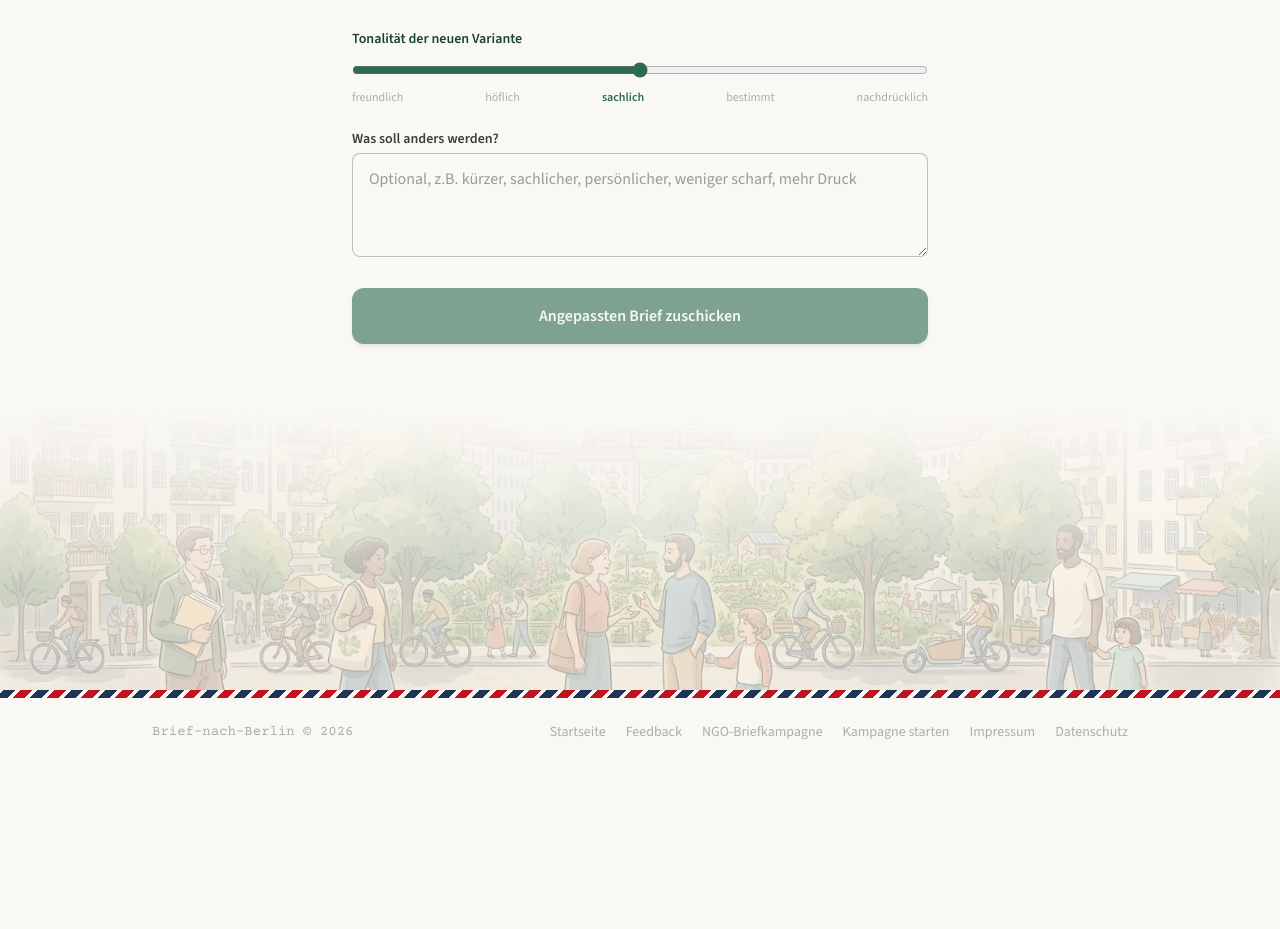
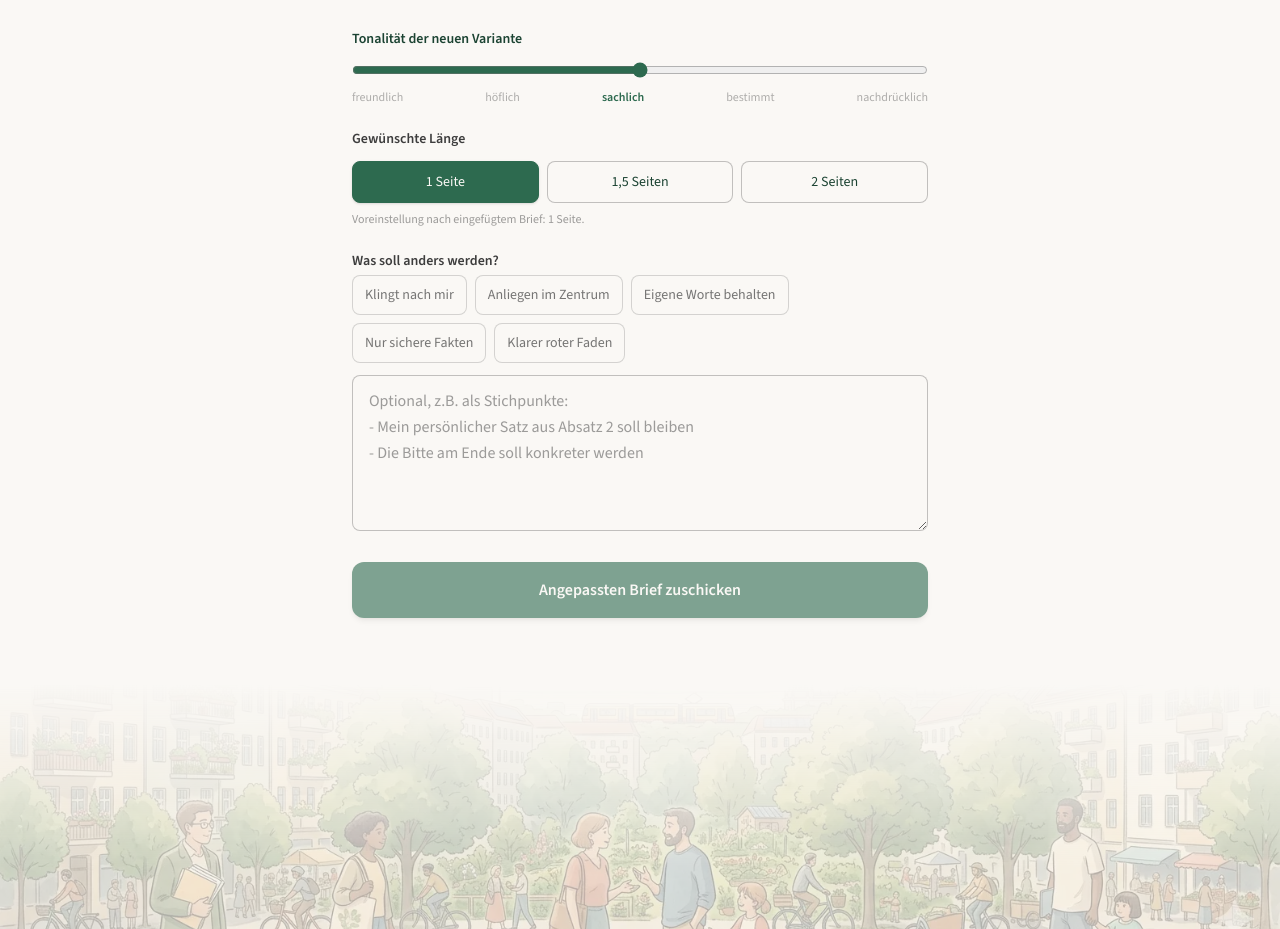
Before and after one commit to tholo91/brief-nach-berlin, a Next.js app in the folder web/: page /brief/anpassen in a window 1280 px wide. Shown: the part 800-1729 px from the top of the page. Before the commit the page ends 1566 px from the top, so only its background shows below. Built offline with nearby package versions, Linux system fonts and the light colour scheme.

Commit message:
Add brief variant length and outcome controls

```diff
--- a/web/src/app/(site)/brief/anpassen/VariantForm.tsx
+++ b/web/src/app/(site)/brief/anpassen/VariantForm.tsx
@@ -3,10 +3,23 @@
 import { useEffect, useMemo, useState, type FormEvent } from "react";
 import { useRouter } from "next/navigation";
 import { setPendingLetterVariantSubmission } from "@/lib/client/letterVariantSubmission";
+import {
+  DEFAULT_LETTER_LENGTH,
+  LETTER_LENGTHS,
+  letterLengthFromWordCount,
+  type LetterLength,
+} from "@/lib/config";
 
 const MIN_LETTER_LENGTH = 500;
 const SUCCESS_HANDOFF_DELAY_MS = 1500;
 const TONE_LABELS = ["freundlich", "höflich", "sachlich", "bestimmt", "nachdrücklich"] as const;
+const CHANGE_PRESETS = [
+  { label: "Klingt nach mir", text: "Der Brief soll mehr nach mir klingen und weniger wie eine Vorlage." },
+  { label: "Anliegen im Zentrum", text: "Mein eigentliches Anliegen soll im Mittelpunkt stehen." },
+  { label: "Eigene Worte behalten", text: "Gute eigene Formulierungen aus dem Original sollen erhalten bleiben." },
+  { label: "Nur sichere Fakten", text: "Bitte nur sichere Fakten verwenden und keine neuen Details ergänzen." },
+  { label: "Klarer roter Faden", text: "Der Brief soll einen klaren roten Faden haben: Anlass, Begründung, Bitte." },
+] as const;
 
 type SubmitState = "idle" | "sending";
 
@@ -17,6 +30,10 @@ function isValidEmail(value: string): boolean {
 function parseToneLevel(value: string | null): number | undefined {
   const parsed = Number(value);
   return Number.isInteger(parsed) && parsed >= 1 && parsed <= 5 ? parsed : undefined;
+}
+
+function countWords(text: string): number {
+  return text.trim().split(/\s+/).filter(Boolean).length;
 }
 
 function variantDataFromHash(): { email: string; originalToneLevel?: number } {
@@ -35,6 +52,8 @@ export function VariantForm() {
   const [originalLetter, setOriginalLetter] = useState("");
   const [toneLevel, setToneLevel] = useState(3);
   const [originalToneLevel, setOriginalToneLevel] = useState<number | undefined>();
+  const [letterLength, setLetterLength] = useState<LetterLength>(DEFAULT_LETTER_LENGTH);
+  const [letterLengthTouched, setLetterLengthTouched] = useState(false);
   const [changeRequest, setChangeRequest] = useState("");
   const [submitState, setSubmitState] = useState<SubmitState>("idle");
   const [touchedSubmit, setTouchedSubmit] = useState(false);
@@ -55,6 +74,13 @@ export function VariantForm() {
   }, []);
 
   const trimmedLetter = originalLetter.trim();
+  const originalWordCount = useMemo(() => countWords(trimmedLetter), [trimmedLetter]);
+
+  useEffect(() => {
+    if (letterLengthTouched) return;
+    setLetterLength(letterLengthFromWordCount(originalWordCount));
+  }, [letterLengthTouched, originalWordCount]);
+
   const emailError = touchedSubmit && !isValidEmail(email)
     ? "Bitte gib eine gültige E-Mail-Adresse ein."
     : null;
@@ -65,8 +91,8 @@ export function VariantForm() {
     () =>
       trimmedLetter.length < MIN_LETTER_LENGTH
         ? `${trimmedLetter.length} von mind. ${MIN_LETTER_LENGTH} Zeichen`
-        : `${trimmedLetter.length} Zeichen`,
-    [trimmedLetter.length]
+        : `${originalWordCount} Wörter, ${trimmedLetter.length} Zeichen`,
+    [originalWordCount, trimmedLetter.length]
   );
   const canSubmit =
     isValidEmail(email) &&
@@ -85,6 +111,7 @@ export function VariantForm() {
       originalLetter: trimmedLetter,
       toneLevel,
       originalToneLevel,
+      letterLength,
       changeRequest: changeRequest.trim() || undefined,
     };
 
@@ -92,6 +119,21 @@ export function VariantForm() {
     setPendingLetterVariantSubmission(submission);
     await new Promise((resolve) => setTimeout(resolve, SUCCESS_HANDOFF_DELAY_MS));
     router.push("/brief/anpassen/erfolg");
+  }
+
+  function toggleChangePreset(text: string) {
+    setChangeRequest((current) => {
+      const bullet = `- ${text}`;
+      const lines = current
+        .split(/\r?\n/)
+        .map((line) => line.trim())
+        .filter(Boolean);
+
+      if (lines.includes(bullet)) {
+        return lines.filter((line) => line !== bullet).join("\n");
+      }
+      return [...lines, bullet].join("\n");
+    });
   }
 
   const inputClassName = (hasError: boolean) =>
@@ -123,6 +165,7 @@ export function VariantForm() {
           inputMode="email"
           value={email}
           onChange={(event) => setEmail(event.target.value)}
+          onInput={(event) => setEmail(event.currentTarget.value)}
           placeholder="deine@email.de"
           disabled={submitState === "sending"}
           className={inputClassName(Boolean(emailError))}
@@ -147,6 +190,7 @@ export function VariantForm() {
           id="variant-letter"
           value={originalLetter}
           onChange={(event) => setOriginalLetter(event.target.value)}
+          onInput={(event) => setOriginalLetter(event.currentTarget.value)}
           rows={12}
           placeholder="Füge hier den ganzen Briefentwurf aus deiner E-Mail ein."
           disabled={submitState === "sending"}
@@ -200,15 +244,71 @@ export function VariantForm() {
       </div>
 
       <div>
+        <label className="block font-body text-sm font-semibold text-warmgrau mb-3">
+          Gewünschte Länge
+        </label>
+        <div className="flex gap-2">
+          {(["1", "1.5", "2"] as LetterLength[]).map((len) => {
+            const isActive = letterLength === len;
+            return (
+              <button
+                key={len}
+                type="button"
+                onClick={() => {
+                  setLetterLength(len);
+                  setLetterLengthTouched(true);
+                }}
+                disabled={submitState === "sending"}
+                className={[
+                  "flex-1 rounded-lg border py-2.5 font-body text-sm transition-all disabled:cursor-not-allowed",
+                  isActive
+                    ? "border-waldgruen bg-waldgruen text-creme shadow-sm"
+                    : "border-warmgrau/30 bg-creme text-waldgruen-dark hover:border-waldgruen/50",
+                ].join(" ")}
+              >
+                {LETTER_LENGTHS[len].label}
+              </button>
+            );
+          })}
+        </div>
+        <p className="mt-2 text-xs text-warmgrau/50">
+          Voreinstellung nach eingefügtem Brief: {LETTER_LENGTHS[letterLength].label}.
+        </p>
+      </div>
+
+      <div>
         <label htmlFor="variant-change" className="block font-body text-sm font-semibold text-warmgrau mb-1">
           Was soll anders werden?
         </label>
+        <div className="mb-3 flex flex-wrap gap-2">
+          {CHANGE_PRESETS.map((preset) => {
+            const isActive = changeRequest.includes(preset.text);
+            return (
+              <button
+                key={preset.label}
+                type="button"
+                onClick={() => toggleChangePreset(preset.text)}
+                disabled={submitState === "sending"}
+                className={[
+                  "inline-flex min-h-[40px] items-center justify-center rounded-lg px-3 py-2 font-body text-sm transition-all disabled:cursor-not-allowed",
+                  isActive
+                    ? "bg-waldgruen text-creme font-semibold shadow-sm"
+                    : "border border-warmgrau/20 bg-creme/60 text-warmgrau/70 hover:border-warmgrau/40 hover:text-warmgrau",
+                ].join(" ")}
+                aria-pressed={isActive}
+              >
+                {preset.label}
+              </button>
+            );
+          })}
+        </div>
         <textarea
           id="variant-change"
           value={changeRequest}
           onChange={(event) => setChangeRequest(event.target.value)}
-          rows={3}
-          placeholder="Optional, z.B. kürzer, sachlicher, persönlicher, weniger scharf, mehr Druck"
+          onInput={(event) => setChangeRequest(event.currentTarget.value)}
+          rows={5}
+          placeholder={"Optional, z.B. als Stichpunkte:\n- Mein persönlicher Satz aus Absatz 2 soll bleiben\n- Die Bitte am Ende soll konkreter werden"}
           disabled={submitState === "sending"}
           className={[
             inputClassName(false),
--- a/web/src/app/api/generate-letter-variant/route.ts
+++ b/web/src/app/api/generate-letter-variant/route.ts
@@ -65,6 +65,7 @@ export async function POST(req: NextRequest) {
       originalLetter: data.originalLetter,
       toneLevel: data.toneLevel,
       originalToneLevel: data.originalToneLevel,
+      letterLength: data.letterLength,
       changeRequest: data.changeRequest,
     });
 
--- a/web/src/app/debug/page.tsx
+++ b/web/src/app/debug/page.tsx
@@ -32,7 +32,8 @@ function formatVariant(d: LetterVariantDebugPayload): string {
     `Original tonality    ${d.originalToneLevel ?? "—"} (${d.originalToneLabel})`,
     `Requested tonality   ${d.requestedToneLevel} (${d.requestedToneLabel})`,
     `Original letter      ${d.originalLetterWordCount} words, ${d.originalLetterLength} chars`,
-    `Variant word count   ${d.wordCount}`,
+    `Letter length        ${d.letterLengthKey} (${d.letterLengthMin}–${d.letterLengthMax} Wörter)`,
+    `Variant word count   ${d.wordCount} ${d.wordCountInRange ? "OK" : "OUT OF RANGE"}`,
     `Change request       ${d.changeRequestLength} chars`,
     `Model                ${d.model}`,
     `Temperature          ${d.temperature}`,
--- a/web/src/lib/client/letterVariantSubmission.ts
+++ b/web/src/lib/client/letterVariantSubmission.ts
@@ -5,6 +5,7 @@ export interface PendingLetterVariantSubmission {
   originalLetter: string;
   toneLevel: number;
   originalToneLevel?: number;
+  letterLength?: "1" | "1.5" | "2";
   changeRequest?: string;
 }
 
--- a/web/src/lib/config.ts
+++ b/web/src/lib/config.ts
@@ -28,6 +28,18 @@ export const LETTER_LENGTHS = {
 
 export type LetterLength = keyof typeof LETTER_LENGTHS;
 export const DEFAULT_LETTER_LENGTH: LetterLength = "1";
+
+const LETTER_LENGTH_ORDER: LetterLength[] = ["1", "1.5", "2"];
+
+export function letterLengthFromWordCount(wordCount: number): LetterLength {
+  return LETTER_LENGTH_ORDER.reduce((closest, current) => {
+    const closestTarget = (LETTER_LENGTHS[closest].min + LETTER_LENGTHS[closest].max) / 2;
+    const currentTarget = (LETTER_LENGTHS[current].min + LETTER_LENGTHS[current].max) / 2;
+    return Math.abs(wordCount - currentTarget) < Math.abs(wordCount - closestTarget)
+      ? current
+      : closest;
+  }, DEFAULT_LETTER_LENGTH);
+}
 
 // Sharing — used in email template and success page
 // Two distinct intents:
--- a/web/src/lib/generation/generateLetterVariant.ts
+++ b/web/src/lib/generation/generateLetterVariant.ts
@@ -1,5 +1,6 @@
 import { mistral, withMistralRetry, MISTRAL_MODELS } from "@/lib/mistral";
 import { tonalityBlock } from "@/lib/generation/generateLetter";
+import { LETTER_LENGTHS, letterLengthFromWordCount, type LetterLength } from "@/lib/config";
 
 const VARIANT_TEMPERATURE = 0.35;
 
@@ -7,6 +8,7 @@ export interface GenerateLetterVariantInput {
   originalLetter: string;
   toneLevel?: number;
   originalToneLevel?: number;
+  letterLength?: LetterLength;
   changeRequest?: string;
 }
 
@@ -17,6 +19,10 @@ export interface GenerateLetterVariantResult {
   temperature: number;
   generationMs: number;
   lengthRetried: boolean;
+  letterLength: LetterLength;
+  targetMinWords: number;
+  targetMaxWords: number;
+  wordCountInRange: boolean;
   preservationCheck?: string;
 }
 
@@ -27,7 +33,7 @@ Der Nutzer gibt keinen neuen Rohtext ein, sondern einen bestehenden Briefentwurf
 Nicht verhandelbare Regeln:
 - Behandle <bestehender_brief> als Quelle und Ziel zugleich.
 - Erhalte Empfängeranrede, Fakten, politische Position, zentrale Forderung, Adressatenbezug und Grußformel.
-- Wenn der bestehende Brief mit "Mit freundlichen Grüßen," oder einer anderen Grußformel endet, muss die Variante mit derselben Grußformel und derselben Namenszeile enden.
+- Wenn der bestehende Brief mit "Mit freundlichen Grüßen" oder einer anderen Grußformel endet, muss die Variante mit derselben Grußformel und derselben Namenszeile enden.
 - Erhalte Datum, Namen, Orte, Rollen, Zahlen und konkrete Sachverhalte, wenn sie im Brief stehen.
 - Füge keine neuen Fakten, Beispiele, Zahlen, Programme, Studien, Orte, lokalen Versorgungslagen, Superlative oder biografischen Angaben hinzu.
 - Verändere nur Tonalität, Formulierungen, Klarheit, Satzbau und bei Bedarf die Struktur.
@@ -52,14 +58,15 @@ export function buildVariantUserPrompt(input: GenerateLetterVariantInput): strin
   const toneLevel = input.toneLevel ?? 3;
   const changeRequest = input.changeRequest?.trim();
   const originalWordCount = countWords(input.originalLetter);
-  const minWords = minimumVariantWords(originalWordCount);
+  const lengthKey = input.letterLength ?? letterLengthFromWordCount(originalWordCount);
+  const { min: minWords, max: maxWords, label } = LETTER_LENGTHS[lengthKey];
 
   return `<tonalitaet>
 ${tonalityBlock(toneLevel)}
 </tonalitaet>
 
 <laengenvorgabe>
-Der bestehende Brief hat ${originalWordCount} Wörter. Die Variante muss ein vollständiger Brief bleiben und mindestens ${minWords} Wörter haben. Schreibe keinen Teaser, keine Zusammenfassung und keinen Auszug.
+Der bestehende Brief hat ${originalWordCount} Wörter. Die gewünschte Länge ist ${label}, also ${minWords} bis ${maxWords} Wörter. Die Variante muss ein vollständiger Brief bleiben und in diesem Wortfenster liegen. Wenn der Änderungswunsch kürzer oder länger verlangt, gilt trotzdem dieses Wortfenster. Schreibe keinen Teaser, keine Zusammenfassung und keinen Auszug.
 </laengenvorgabe>
 
 <aenderungswunsch>
@@ -136,20 +143,19 @@ function countWords(text: string): number {
   return text.trim().split(/\s+/).filter(Boolean).length;
 }
 
-function minimumVariantWords(originalWordCount: number): number {
-  return Math.min(originalWordCount, Math.max(140, Math.floor(originalWordCount * 0.72)));
-}
-
-function assertCompleteVariant(letter: string, minWords: number): number {
+function assertCompleteVariant(letter: string): number {
   const wordCount = countWords(letter);
-  if (wordCount < minWords) {
-    throw new Error(`Mistral returned too short variant letter (${wordCount} words, expected at least ${minWords})`);
+  if (wordCount < 140) {
+    throw new Error(`Mistral returned incomplete variant letter (${wordCount} words)`);
   }
   return wordCount;
 }
 
-function lengthRetryPrompt(wordCount: number, minWords: number): string {
-  return `Der vorige Entwurf war mit ${wordCount} Wörtern zu kurz. Schreibe jetzt den vollständigen Brief neu. Mindestlänge: ${minWords} Wörter. Erhalte Anrede, Argumente, Forderung und Grußformel. Kein Teaser, keine Zusammenfassung, kein Auszug.`;
+function lengthRetryPrompt(wordCount: number, minWords: number, maxWords: number): string {
+  const direction = wordCount < minWords
+    ? `mit ${wordCount} Wörtern zu kurz`
+    : `mit ${wordCount} Wörtern zu lang`;
+  return `Der vorige Entwurf war ${direction}. Schreibe jetzt den vollständigen Brief neu. Zielfenster: ${minWords} bis ${maxWords} Wörter. Erhalte Anrede, Argumente, Forderung und Grußformel. Kein Teaser, keine Zusammenfassung, kein Auszug.`;
 }
 
 async function requestVariantCompletion(
@@ -179,8 +185,9 @@ export async function generateLetterVariant(
   input: GenerateLetterVariantInput
 ): Promise<GenerateLetterVariantResult> {
   const originalWordCount = countWords(input.originalLetter);
-  const minWords = minimumVariantWords(originalWordCount);
-  const maxTokens = Math.min(4500, Math.max(900, Math.ceil(originalWordCount * 2.6) + 400));
+  const lengthKey = input.letterLength ?? letterLengthFromWordCount(originalWordCount);
+  const { min: minWords, max: maxWords } = LETTER_LENGTHS[lengthKey];
+  const maxTokens = Math.min(4500, Math.max(900, Math.ceil(maxWords * 2.6) + 400));
   const generationStart = Date.now();
 
   let response = await requestVariantCompletion(input, maxTokens, "generateLetterVariant:first");
@@ -189,20 +196,30 @@ export async function generateLetterVariant(
   let letter = preserveLetterFrame(input.originalLetter, parsed.letter);
   let wordCount = countWords(letter);
 
-  if (wordCount < minWords) {
+  if (wordCount < minWords || wordCount > maxWords) {
     lengthRetried = true;
     response = await requestVariantCompletion(
       input,
       maxTokens,
       "generateLetterVariant:length-retry",
-      lengthRetryPrompt(wordCount, minWords)
+      lengthRetryPrompt(wordCount, minWords, maxWords)
     );
     parsed = parseVariantResponse(response.choices?.[0]?.message?.content);
     letter = preserveLetterFrame(input.originalLetter, parsed.letter);
     wordCount = countWords(letter);
   }
 
-  wordCount = assertCompleteVariant(letter, minWords);
+  wordCount = assertCompleteVariant(letter);
+  const wordCountInRange = wordCount >= minWords && wordCount <= maxWords;
+
+  if (!wordCountInRange) {
+    console.warn("[generateLetterVariant] final word count still out of range", {
+      wordCount,
+      minWords,
+      maxWords,
+      lengthKey,
+    });
+  }
 
   if (parsed.preservation_check) {
     console.log("[generateLetterVariant] preservation_check:", parsed.preservation_check.slice(0, 200));
@@ -215,6 +232,10 @@ export async function generateLetterVariant(
     temperature: VARIANT_TEMPERATURE,
     generationMs: Date.now() - generationStart,
     lengthRetried,
+    letterLength: lengthKey,
+    targetMinWords: minWords,
+    targetMaxWords: maxWords,
+    wordCountInRange,
     preservationCheck: parsed.preservation_check?.trim(),
   };
 }
--- a/web/src/lib/validation/wizardSchemas.ts
+++ b/web/src/lib/validation/wizardSchemas.ts
@@ -34,6 +34,7 @@ export const letterVariantSchema = z.object({
     .max(10000, { message: "Der Brieftext ist zu lang. Bitte kürze ihn auf den eigentlichen Brief." }),
   toneLevel: toneLevelSchema,
   originalToneLevel: toneLevelSchema,
+  letterLength: z.enum(["1", "1.5", "2"]).optional(),
   changeRequest: z.string()
     .trim()
     .max(1000, { message: "Bitte fasse deinen Änderungswunsch etwas kürzer." })
```
Also changed, not shown: web/src/lib/email/variantDebugPayload.ts (+8 -0 lines), 1 other file (tests, documents, lock files or other folders).
